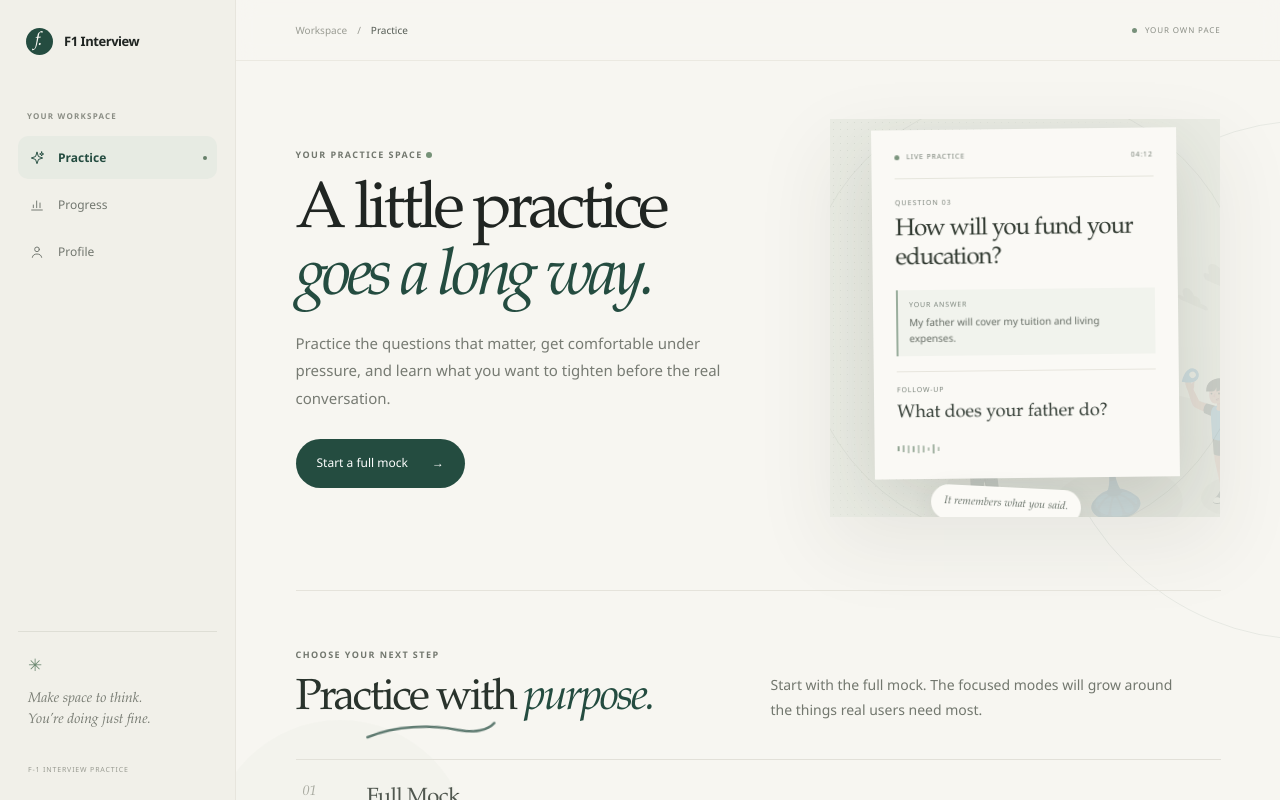
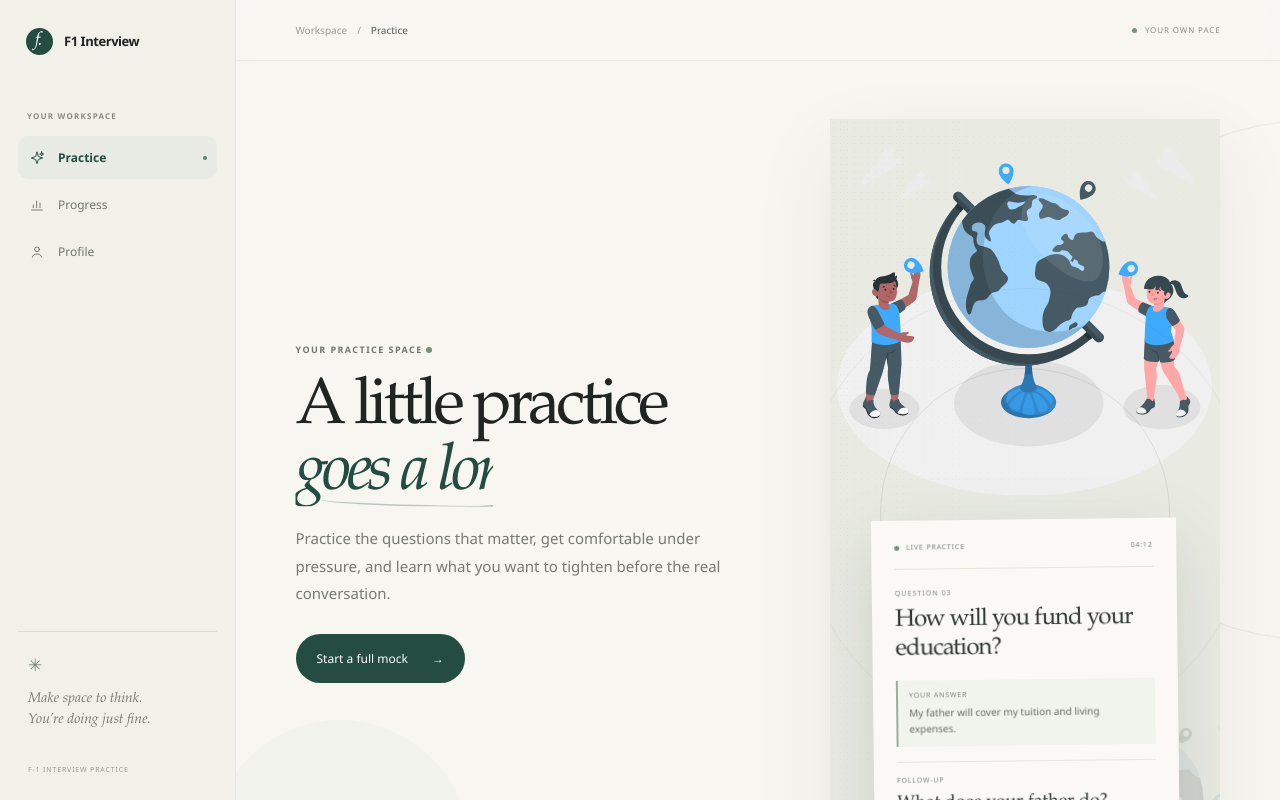
Before and after one commit to ahmedawan216/f1-interview, a Next.js app: page /app/practice in a window 1280 px wide. Shown: the top 800 px of the page. Built offline with nearby package versions, Linux system fonts and the light colour scheme.

Commit message:
simplify visual language and add looping typed headings

```diff
--- a/app/globals.css
+++ b/app/globals.css
@@ -905,7 +905,8 @@ a.mode-card:hover .mode-arrow { transform: translate(2px, -2px); }
 
 
 
-/* Illustration system — intentional placement + hand-drawn accents */
+
+/* Focused illustration + motion language */
 .hero-art,
 .approach,
 .proof-section,
@@ -914,195 +915,128 @@ a.mode-card:hover .mode-arrow { transform: translate(2px, -2px); }
 .practice-visual,
 .practice-modes-section { position: relative; }
 
-.hero-visual,
-.illustration-stamp,
-.practice-illustration {
+/* Keep the one useful illustration: the globe belongs to the interview composition. */
+.hero-visual-globe {
+  position: absolute;
+  width: 390px;
+  height: 390px;
+  right: -28px;
+  bottom: -72px;
+  opacity: .24;
+  filter: saturate(.7) contrast(.95);
+  transform: rotate(-7deg);
+  mix-blend-mode: multiply;
   pointer-events: none;
   user-select: none;
-  position: absolute;
-}
-
-.hero-visual-globe {
-  width: 410px;
-  height: 410px;
-  right: -26px;
-  bottom: -82px;
-  opacity: .23;
-  filter: saturate(.72) contrast(.92);
-  transform: rotate(-8deg);
   z-index: 0;
-  mix-blend-mode: multiply;
 }
 
 .hero-art .preview-card,
 .hero-art .floating-note,
 .hero-art .floating-voice,
 .hero-art .art-caption,
-.hero-art .hero-index { z-index: 3; }
-
+.hero-art .hero-index {
+  z-index: 3;
+}
 .hero-art .preview-card { position: relative; }
 
-.marker {
+/* One marker line, directly under the emphasized phrase — no arrows. */
+.type-loop {
+  position: relative;
+  display: inline-block;
+  clip-path: inset(0 100% 0 0);
+  animation: type-heading 7.2s steps(var(--type-steps), end) infinite;
+  will-change: clip-path;
+}
+.type-loop::after {
+  content: "";
   position: absolute;
-  fill: none;
-  stroke: var(--green);
-  stroke-width: 3.2;
-  stroke-linecap: round;
-  stroke-linejoin: round;
-  opacity: .78;
+  left: 1%;
+  right: -2%;
+  bottom: -.055em;
+  height: .24em;
+  border-bottom: 4px solid currentColor;
+  border-radius: 50%;
+  transform: rotate(-1.5deg);
+  opacity: .7;
   pointer-events: none;
-  overflow: visible;
-  z-index: 4;
+}
+.type-loop::before {
+  content: "";
+  position: absolute;
+  left: 7%;
+  right: 8%;
+  bottom: -.015em;
+  height: .18em;
+  border-bottom: 2px solid currentColor;
+  border-radius: 50%;
+  transform: rotate(1deg);
+  opacity: .28;
+  pointer-events: none;
+}
+.type-4 { --type-steps: 4; }
+.type-8 { --type-steps: 8; }
+.type-17 { --type-steps: 17; }
+.type-18 { --type-steps: 18; }
+.type-21 { --type-steps: 21; }
+.type-23 { --type-steps: 23; }
+.type-26 { --type-steps: 26; }
+
+@keyframes type-heading {
+  0%, 7% { clip-path: inset(0 100% 0 0); }
+  34%, 66% { clip-path: inset(0 0 0 0); }
+  93%, 100% { clip-path: inset(0 100% 0 0); }
 }
 
-.marker-hero {
-  width: 190px;
-  height: 62px;
-  right: 5%;
-  top: 9%;
-  transform: rotate(-7deg);
-}
-
-.marker-approach {
-  width: 132px;
-  height: 80px;
-  left: 43%;
-  top: 83px;
-  transform: rotate(-9deg);
-  opacity: .62;
-}
-
-.marker-proof {
-  width: 155px;
-  height: 70px;
-  right: 43%;
-  top: 70px;
-  transform: rotate(7deg);
-  opacity: .58;
-}
-
-.marker-report {
-  width: 170px;
-  height: 58px;
-  right: 45%;
-  bottom: 73px;
-  transform: rotate(-4deg);
-  opacity: .62;
-}
-
-.marker-closing {
-  width: 180px;
-  height: 60px;
-  left: 14%;
-  top: 76px;
-  stroke: rgba(255,255,255,.72);
-  opacity: .72;
-  transform: rotate(-4deg);
-}
-
-.illustration-stamp {
-  z-index: 0;
-  overflow: hidden;
-  pointer-events: none;
-}
-.illustration-stamp img {
-  display: block;
-  width: 100%;
-  height: 100%;
-  object-fit: contain;
-  filter: saturate(.62) contrast(.96);
-  mix-blend-mode: multiply;
-}
-.illustration-stamp-learning {
-  width: 255px;
-  height: 255px;
-  right: -28px;
-  bottom: 28px;
-  opacity: .16;
-  transform: rotate(4deg);
-}
-.illustration-stamp-report {
-  width: 230px;
-  height: 180px;
-  left: -28px;
-  bottom: 18px;
-  opacity: .13;
-  transform: rotate(-5deg);
-}
-.illustration-stamp-closing {
-  width: 270px;
-  height: 270px;
-  right: -55px;
-  bottom: -90px;
-  opacity: .12;
-  filter: grayscale(.25) saturate(.55);
-}
-
+/* Dashboard: the illustration stays inside the visual frame, never over the copy. */
 .practice-visual {
   isolation: isolate;
   overflow: hidden;
 }
-.practice-illustration {
-  width: 350px;
-  height: 350px;
-  right: -58px;
-  bottom: -85px;
+.practice-visual::after {
+  content: "";
+  position: absolute;
+  width: 320px;
+  height: 320px;
+  right: -74px;
+  bottom: -90px;
+  background: url("/visuals/World-amico.svg") center / contain no-repeat;
+  opacity: .16;
+  filter: saturate(.68) contrast(.95);
+  mix-blend-mode: multiply;
+  pointer-events: none;
   z-index: 0;
-  opacity: .19;
-  filter: saturate(.7) contrast(.94);
-  transform: rotate(-7deg);
-  mix-blend-mode: multiply;
 }
 .practice-visual .practice-preview-card,
 .practice-visual .practice-note,
-.practice-visual .practice-visual-index { position: relative; z-index: 3; }
+.practice-visual .practice-visual-index {
+  position: relative;
+  z-index: 3;
+}
 
 .practice-section-title-wrap { position: relative; display: inline-block; }
-.marker-purpose {
-  width: 135px;
-  height: 30px;
-  left: 67px;
-  bottom: -22px;
-  stroke-width: 3;
-  opacity: .72;
-  transform: rotate(-3deg);
-}
-
 .practice-primary-cta { position: relative; }
-.marker-dashboard-cta {
-  width: 135px;
-  height: 38px;
-  right: -12px;
-  bottom: -22px;
-  stroke-width: 2.8;
-  opacity: .7;
-  transform: rotate(-3deg);
-  pointer-events: none;
-}
 
 @media (max-width: 700px) {
   .hero-visual-globe {
     width: 270px;
     height: 270px;
-    right: -68px;
+    right: -72px;
     bottom: -48px;
     opacity: .14;
   }
-  .marker-hero { width: 145px; height: 48px; right: 1%; top: 12%; }
-  .marker-approach { left: auto; right: 7%; top: 76px; width: 105px; }
-  .marker-proof { right: 8%; top: 58px; width: 120px; }
-  .marker-report { right: 9%; bottom: 54px; width: 125px; }
-  .marker-closing { left: 7%; top: 58px; width: 130px; }
-  .illustration-stamp-learning { width: 185px; height: 185px; right: -72px; bottom: 0; opacity: .09; }
-  .illustration-stamp-report { width: 165px; height: 135px; left: -55px; bottom: 0; opacity: .08; }
-  .illustration-stamp-closing { width: 190px; height: 190px; right: -72px; bottom: -60px; opacity: .08; }
-  .practice-illustration { width: 240px; height: 240px; right: -70px; bottom: -58px; opacity: .11; }
-  .marker-purpose { width: 105px; left: 42px; bottom: -18px; }
-  .marker-dashboard-cta { width: 112px; right: -5px; bottom: -18px; }
+  .practice-visual::after {
+    width: 230px;
+    height: 230px;
+    right: -72px;
+    bottom: -66px;
+    opacity: .10;
+  }
 }
 
 @media (prefers-reduced-motion: reduce) {
-  .hero-visual,
-  .illustration-stamp,
-  .practice-illustration { transform: none !important; }
+  .type-loop {
+    animation: none;
+    clip-path: inset(0 0 0 0);
+  }
 }
```
